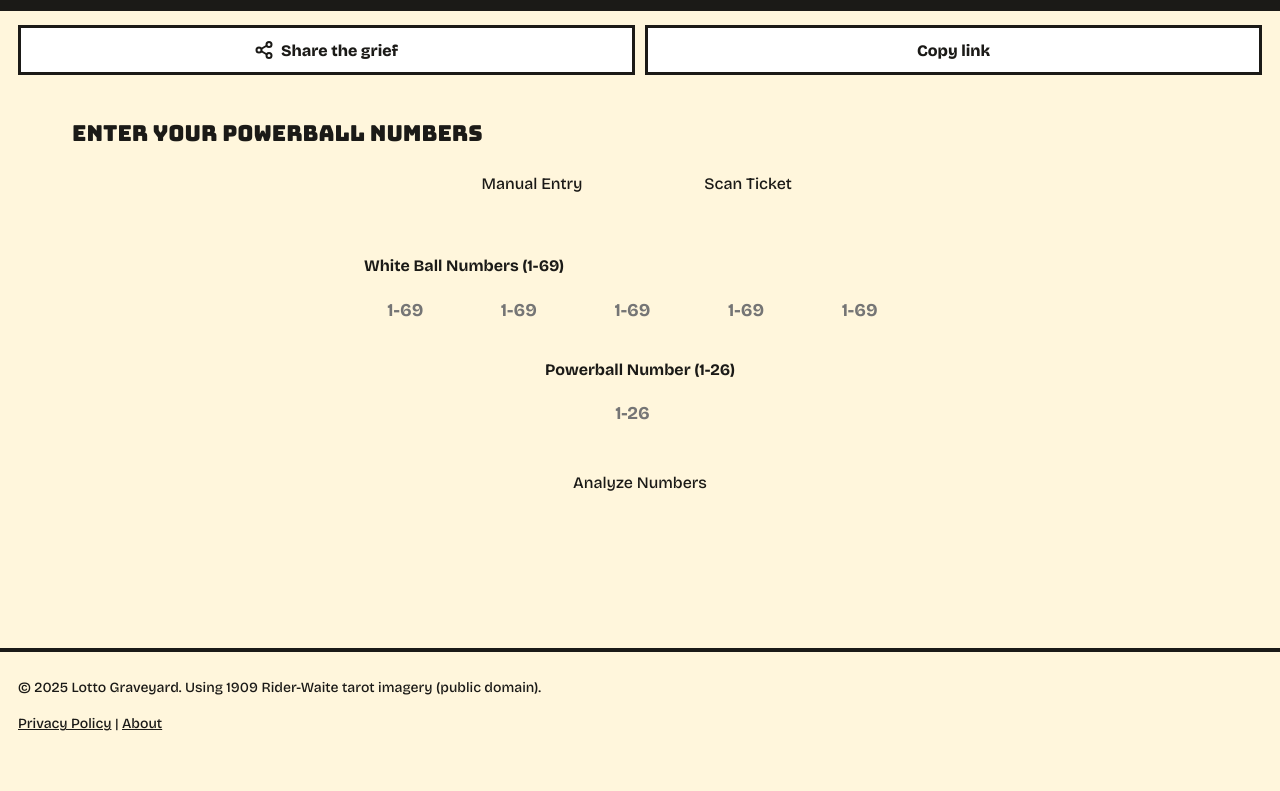
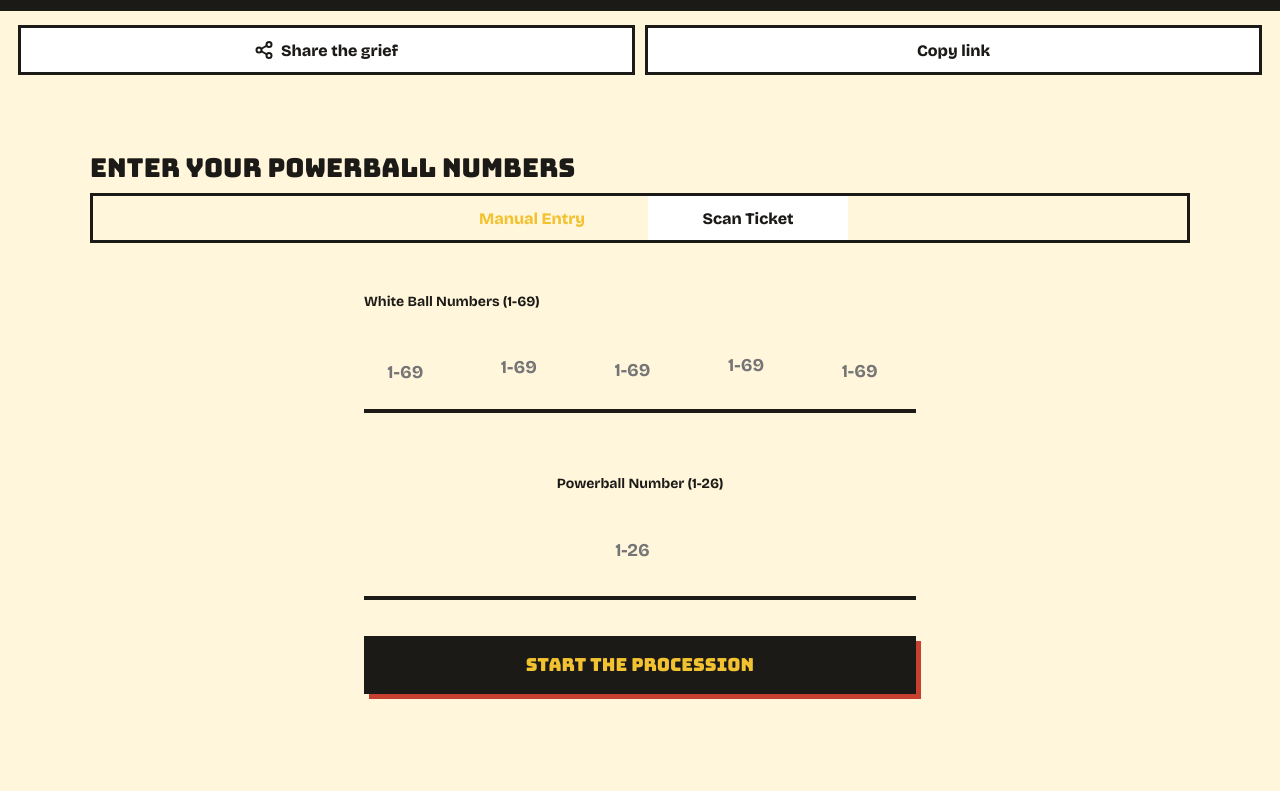
Before and after one commit to kvarnik/lotto-graveyard, a website: page index.html in a window 1280 px wide. Shown: the part 1589-2380 px from the top of the page. Drawn offline with nearby package versions, Linux system fonts and the light colour scheme; a script that the page names is missing.

Commit message:
CSS: Style tombstone inputs and submit button

```diff
--- a/css/main.css
+++ b/css/main.css
@@ -299,6 +299,182 @@ textarea:focus,
 select:focus {
     outline: 3px solid var(--red);
     outline-offset: 2px;
+}
+
+/* Input Section */
+#input-section {
+    padding: 32px 18px 0;
+}
+
+#input-section h2 {
+    font-size: 26px;
+    margin-bottom: 12px;
+}
+
+/* Mode Toggle */
+.input-mode-toggle {
+    display: flex;
+    border: 3px solid var(--ink);
+    margin-bottom: 12px;
+}
+
+.input-mode-toggle button {
+    flex: 1;
+    padding: 12px;
+    border: none;
+    background: var(--paper);
+    color: var(--ink);
+    font-family: var(--font-body);
+    font-weight: 800;
+    font-size: 16px;
+    cursor: pointer;
+    min-height: 44px;
+}
+
+.input-mode-toggle button.active {
+    background: var(--ink);
+    color: var(--mustard);
+}
+
+.input-mode-toggle button:focus {
+    outline: 3px solid var(--red);
+    outline-offset: -3px;
+    z-index: 1;
+}
+
+/* Tombstone Inputs - Creating the graveyard layout */
+.manual-input-form {
+    display: flex;
+    flex-direction: column;
+    gap: 12px;
+}
+
+.form-group {
+    margin-bottom: 0;
+}
+
+.form-group label {
+    display: block;
+    font-weight: 700;
+    margin-bottom: 8px;
+    color: var(--ink);
+    font-size: 14px;
+}
+
+/* Container for all 6 inputs with ground line */
+.white-balls-inputs {
+    display: grid;
+    grid-template-columns: repeat(5, minmax(0, 1fr));
+    gap: 6px;
+    align-items: end;
+    border-bottom: 4px solid var(--ink);
+    padding-bottom: 0;
+}
+
+.white-balls-inputs input {
+    min-width: 0;
+    border: 3px solid var(--ink);
+    border-bottom: 0;
+    border-radius: var(--radius-tombstone);
+    background: var(--paper);
+    font-family: var(--font-display);
+    font-size: 20px;
+    text-align: center;
+    padding: 6px 0 0;
+    width: 100%;
+}
+
+.white-balls-inputs > div:nth-child(1) input { height: 74px; }
+.white-balls-inputs > div:nth-child(2) input { height: 84px; }
+.white-balls-inputs > div:nth-child(3) input { height: 78px; }
+.white-balls-inputs > div:nth-child(4) input { height: 88px; }
+.white-balls-inputs > div:nth-child(5) input { height: 76px; }
+
+/* Powerball crypt */
+.powerball-input {
+    border-bottom: 4px solid var(--ink);
+    padding-bottom: 0;
+    margin-top: 0 !important;
+}
+
+.powerball-input input {
+    height: 92px;
+    border: 3px solid var(--ink);
+    border-bottom: 0;
+    border-radius: var(--radius-crypt);
+    background: var(--red);
+    color: var(--paper);
+    font-family: var(--font-display);
+    font-size: 20px;
+    text-align: center;
+    padding: 6px 0 0;
+    width: 100%;
+}
+
+/* Focus states */
+input[type="number"]:focus {
+    outline: 3px solid var(--red);
+    outline-offset: 2px;
+    z-index: 1;
+}
+
+.powerball-input input:focus {
+    outline-color: var(--paper);
+}
+
+/* Submit Button */
+#submit-numbers-btn {
+    width: 100%;
+    min-height: 58px;
+    border: none;
+    background: var(--ink);
+    color: var(--mustard);
+    font-family: var(--font-display);
+    font-size: 18px;
+    cursor: pointer;
+    box-shadow: var(--shadow-cta);
+    transition: all 0.1s ease-out;
+    padding: 0;
+}
+
+#submit-numbers-btn:hover {
+    box-shadow: 6px 6px 0 var(--red);
+}
+
+#submit-numbers-btn:active {
+    box-shadow: 1px 1px 0 var(--red);
+    transform: translate(4px, 4px);
+}
+
+#submit-numbers-btn:focus {
+    outline: 3px solid var(--red);
+    outline-offset: 2px;
+}
+
+/* Error messages */
+.error-message {
+    color: var(--red);
+    font-weight: 700;
+    font-size: 14px;
+    display: block;
+    margin-top: 4px;
+}
+
+.error-message:empty {
+    display: none;
+}
+
+/* Screen reader only */
+.sr-only {
+    position: absolute;
+    width: 1px;
+    height: 1px;
+    padding: 0;
+    margin: -1px;
+    overflow: hidden;
+    clip: rect(0, 0, 0, 0);
+    white-space: nowrap;
+    border: 0;
 }
 
 /* Buttons */
--- a/index.html
+++ b/index.html
@@ -228,7 +228,7 @@
                         <!-- Form Actions -->
                         <div class="form-group text-center">
                             <button type="submit" id="submit-numbers-btn">
-                                Analyze Numbers
+                                START THE PROCESSION
                             </button>
                         </div>
 
```
